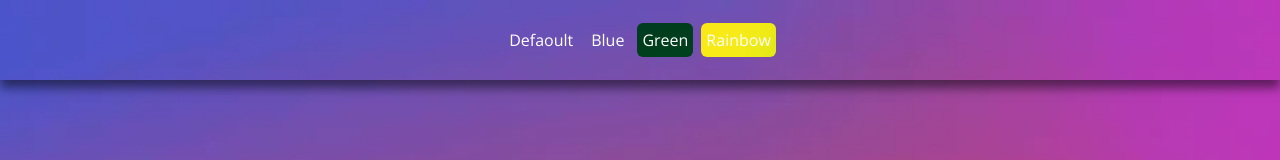
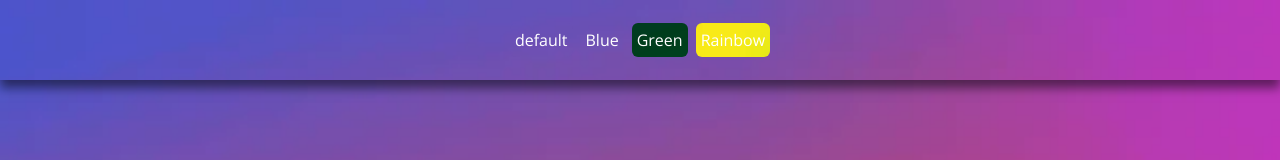
Before and after one commit to delgado95/Delgado-sWatch, a plain HTML site: page index.html in a window 1280 px wide. Shown: the top 160 px of the page. Drawn offline with nearby package versions, Linux system fonts and the light colour scheme.

Commit message:
Update index.html
fix(index): nme button

```diff
--- a/index.html
+++ b/index.html
@@ -13,7 +13,7 @@
 
 <body>
     <header class="d-flex align-items-center justify-content-center">
-        <button class="btn m-1 p-1 insta" id="btn-insta">Defaoult</button>
+        <button class="btn m-1 p-1 insta" id="btn-insta">default</button>
         <button class="btn m-1 p-1 blue" id="btn-blue">Blue</button>
         <button class="btn m-1 p-1 green" id="btn-green">Green</button>
         <button class="btn m-1 p-1 rainbow" id="btn-rainbow">Rainbow</button>
```
